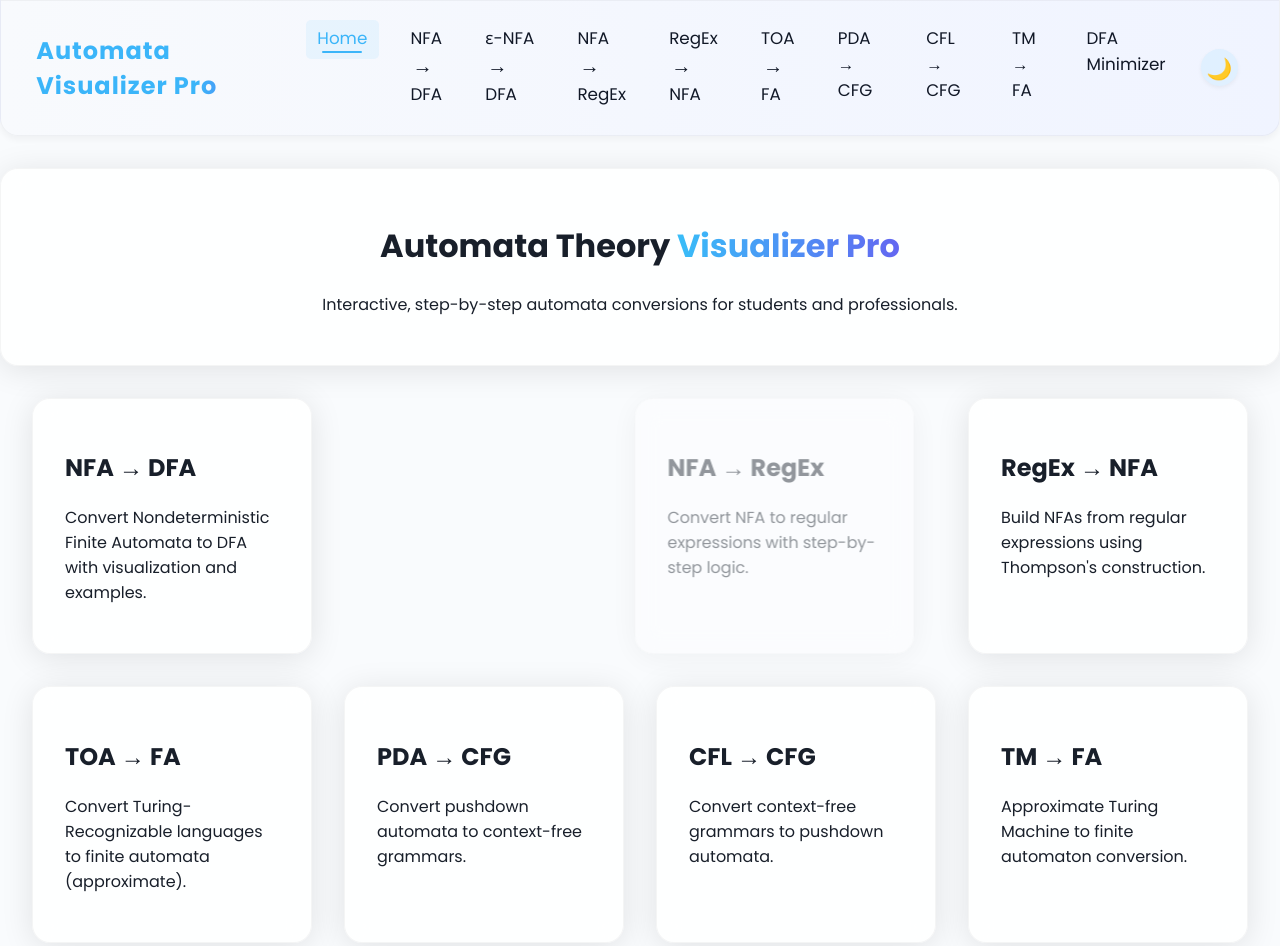
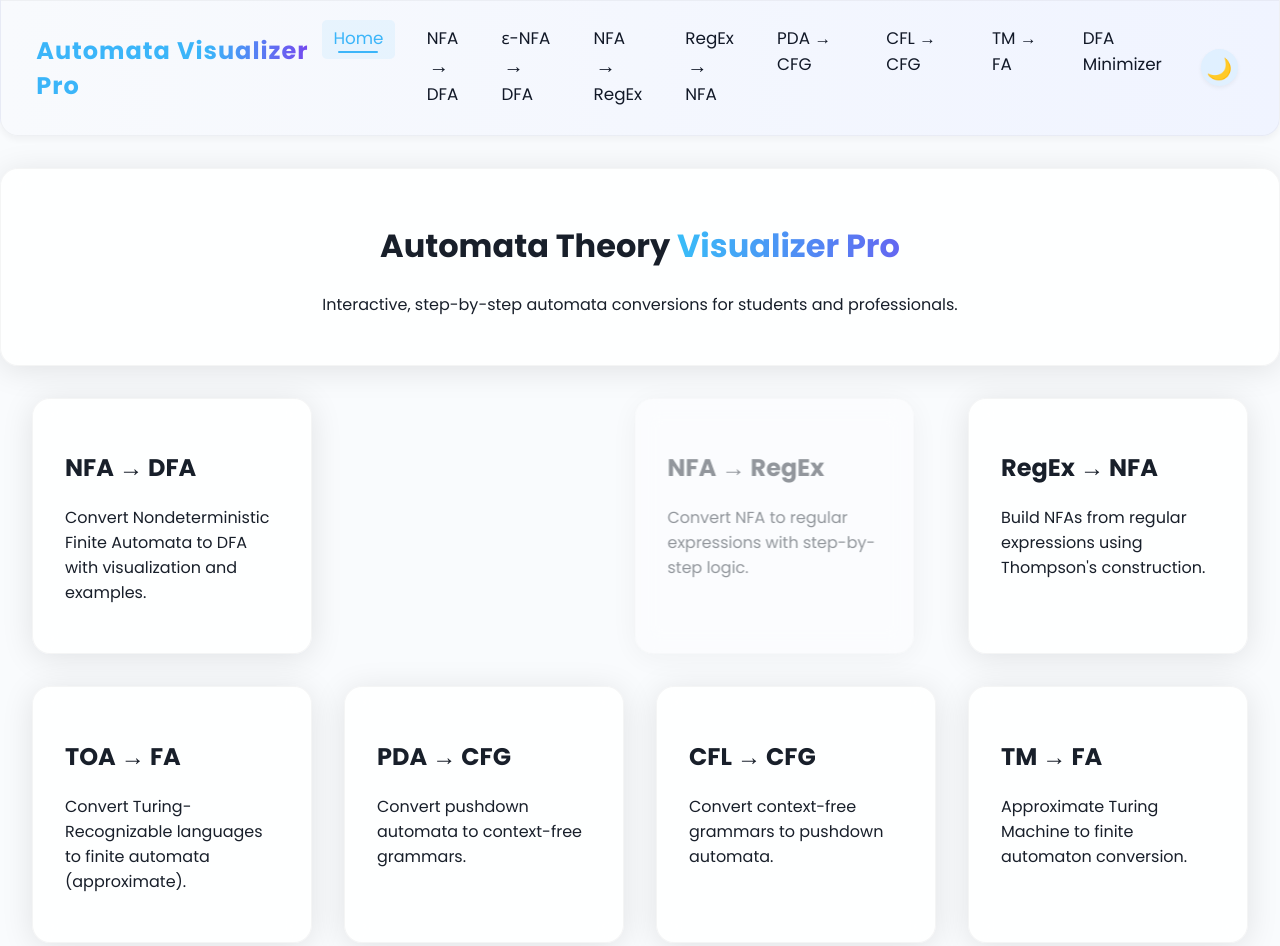
Before and after one commit to Husrocks/Automata-Converter, a plain HTML site: page index.html in a window 1280 px wide. Shown: the top 946 px of the page. Drawn offline with Linux system fonts and the light colour scheme.

Commit message:
remove toa to fa

```diff
--- a/index.html
+++ b/index.html
@@ -40,13 +40,6 @@
           <span class="nav-label">RegEx</span>
           <span class="nav-arrow">→</span>
           <span class="nav-label">NFA</span>
-        </a>
-      </li>
-      <li>
-        <a href="toa-to-fa.html" class="nav-item-link">
-          <span class="nav-label">TOA</span>
-          <span class="nav-arrow">→</span>
-          <span class="nav-label">FA</span>
         </a>
       </li>
       <li><a href="pda-to-cfg.html">PDA → CFG</a></li>
```
Also changed, not shown: cfl-to-cfg.html (+1 -7 lines), dfa-minimizer.html (+1 -7 lines), enfa-to-dfa.html (+1 -6 lines), nfa-to-dfa.html (+1 -7 lines), nfa-to-regex.html (+1 -7 lines), pda-to-cfg.html (+1 -7 lines), regex-to-nfa.html (+1 -7 lines).
